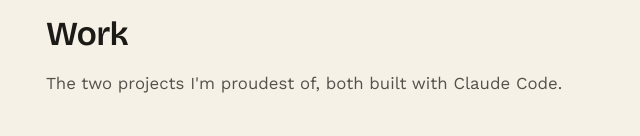
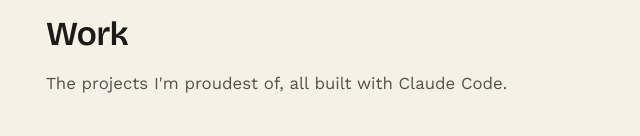
Before and after one commit to sknapp1991/sknapp1991.github.io, a plain HTML site: page index.html in a window 1280 px wide. Shown: the part 597-733 px from the top of the page, 68-708 px from the left. Drawn offline with nearby package versions, Linux system fonts and the light colour scheme.

Commit message:
Work intro: three projects now
Co-Authored-By: Claude Opus 5.5 <noreply@anthropic.com>

```diff
--- a/index.html
+++ b/index.html
@@ -51,7 +51,7 @@
   <section id="work" class="section">
     <div class="wrap">
       <h2 class="section-title">Work</h2>
-      <p class="section-lede">The two projects I'm proudest of, both built with Claude Code.</p>
+      <p class="section-lede">The projects I'm proudest of, all built with Claude Code.</p>
 
       <div class="project-grid project-grid-featured">
 
```
